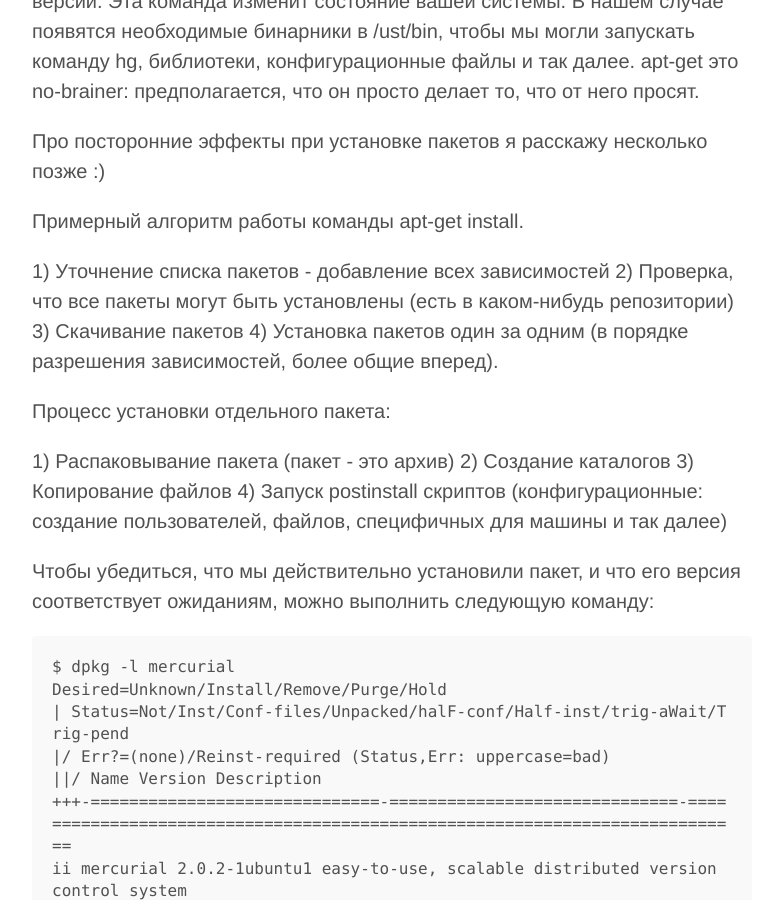
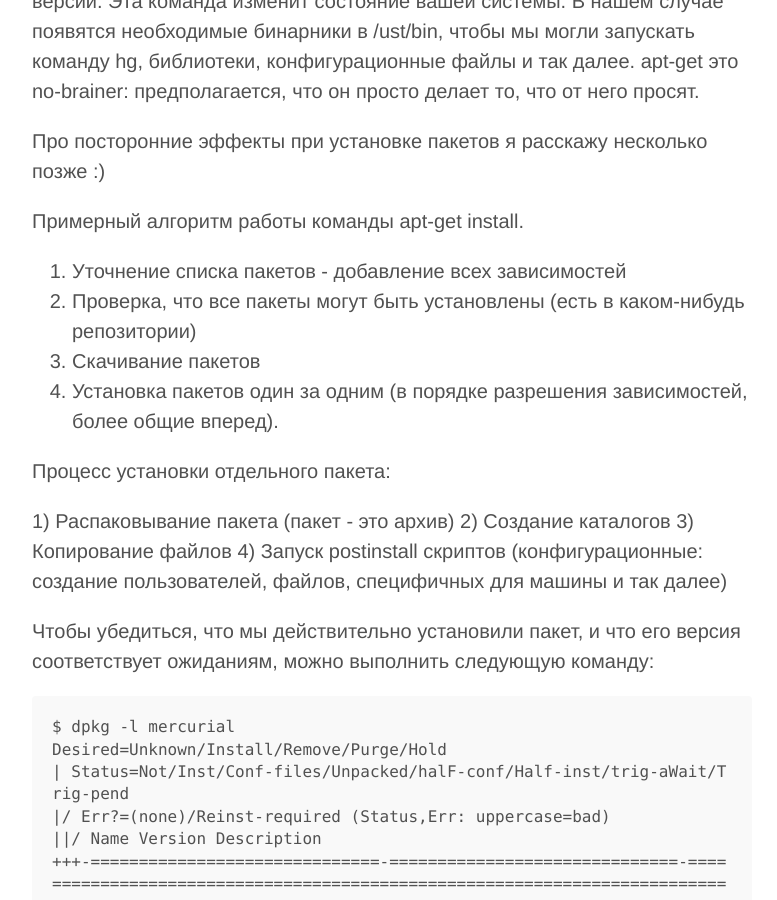
Before and after one commit to lonlylocly/lonlylocly.github.io, a Jekyll site: the page built from _posts/2014-10-26-Surviving-with-debian.md, in a window 1280 px wide and 900 px high, scrolled down 981 px. Shown: the whole window, without its empty margins (248-1025 px from the left). Built offline with Jekyll 4.4.1, drawn with Linux system fonts in a browser that asks for light colours; Markdown is read by kramdown in place of the engine named in the settings; some of the changed text lies outside the part shown.

Commit message:
Update 2014-10-26-Surviving-with-debian.md

```diff
--- a/_posts/2014-10-26-Surviving-with-debian.md
+++ b/_posts/2014-10-26-Surviving-with-debian.md
@@ -28,10 +28,10 @@ apt-get это no-brainer: предполагается, что он прост
 
 Примерный алгоритм работы команды apt-get install.
 
-1) Уточнение списка пакетов - добавление всех зависимостей
-2) Проверка, что все пакеты могут быть установлены (есть в каком-нибудь репозитории)
-3) Скачивание пакетов
-4) Установка пакетов один за одним (в порядке разрешения зависимостей, более общие вперед).
+1. Уточнение списка пакетов - добавление всех зависимостей
+2. Проверка, что все пакеты могут быть установлены (есть в каком-нибудь репозитории)
+3. Скачивание пакетов
+4. Установка пакетов один за одним (в порядке разрешения зависимостей, более общие вперед).
 
 Процесс установки отдельного пакета:
 
```
Also changed, not shown: other parts of _posts/2014-10-26-Surviving-with-debian.md (+1 -1 lines).
